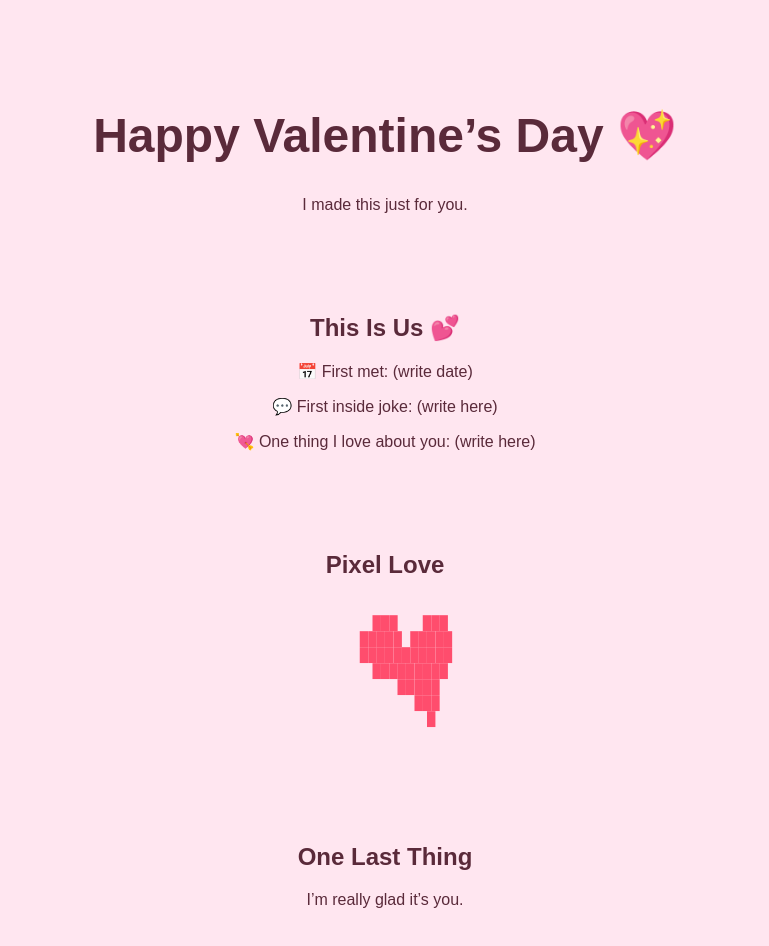
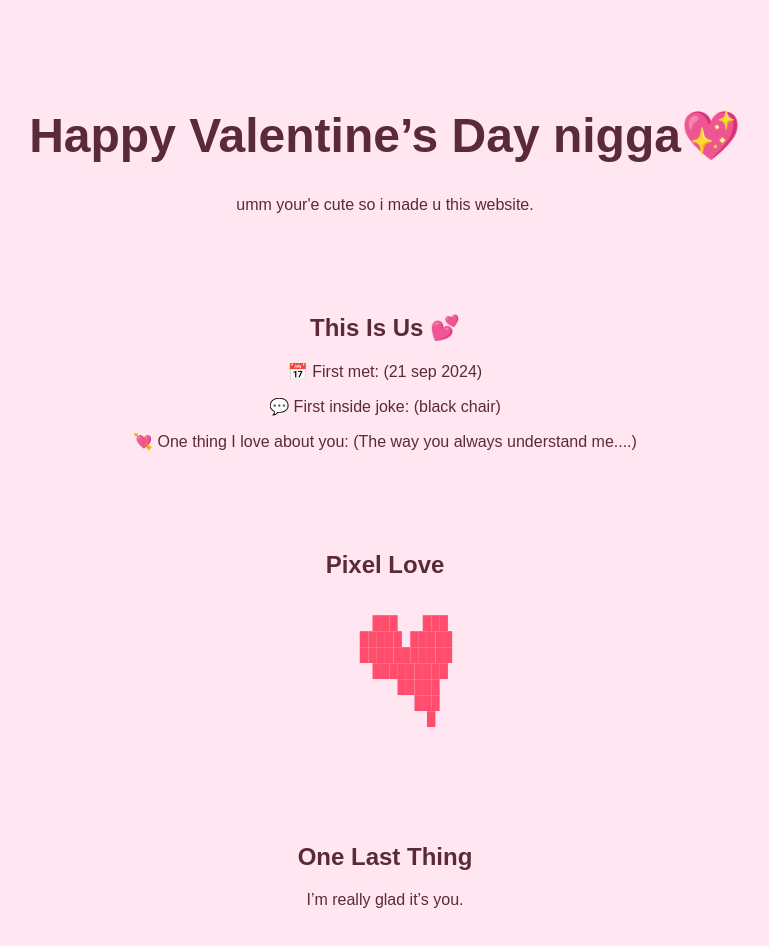
Before and after one commit to ybrindhalakshmi-crypto/valentines, a plain HTML site: page index.html in a window 1280 px wide. Shown: the whole page, without its empty margins (255-1024 px from the left). Drawn offline with Linux system fonts and the light colour scheme.

Commit message:
Update index.html

```diff
--- a/index.html
+++ b/index.html
@@ -32,14 +32,14 @@
 
 <body>
 
-  <h1>Happy Valentine’s Day 💖</h1>
-  <p>I made this just for you.</p>
+  <h1>Happy Valentine’s Day nigga💖</h1>
+  <p>umm your'e cute so i made u this website.</p>
 
   <div class="section">
     <h2>This Is Us 💕</h2>
-    <p>📅 First met: (write date)</p>
-    <p>💬 First inside joke: (write here)</p>
-    <p>💘 One thing I love about you: (write here)</p>
+    <p>📅 First met: (21 sep 2024)</p>
+    <p>💬 First inside joke: (black chair)</p>
+    <p>💘 One thing I love about you: (The way you always understand me....)</p>
   </div>
 
   <div class="section">
```
